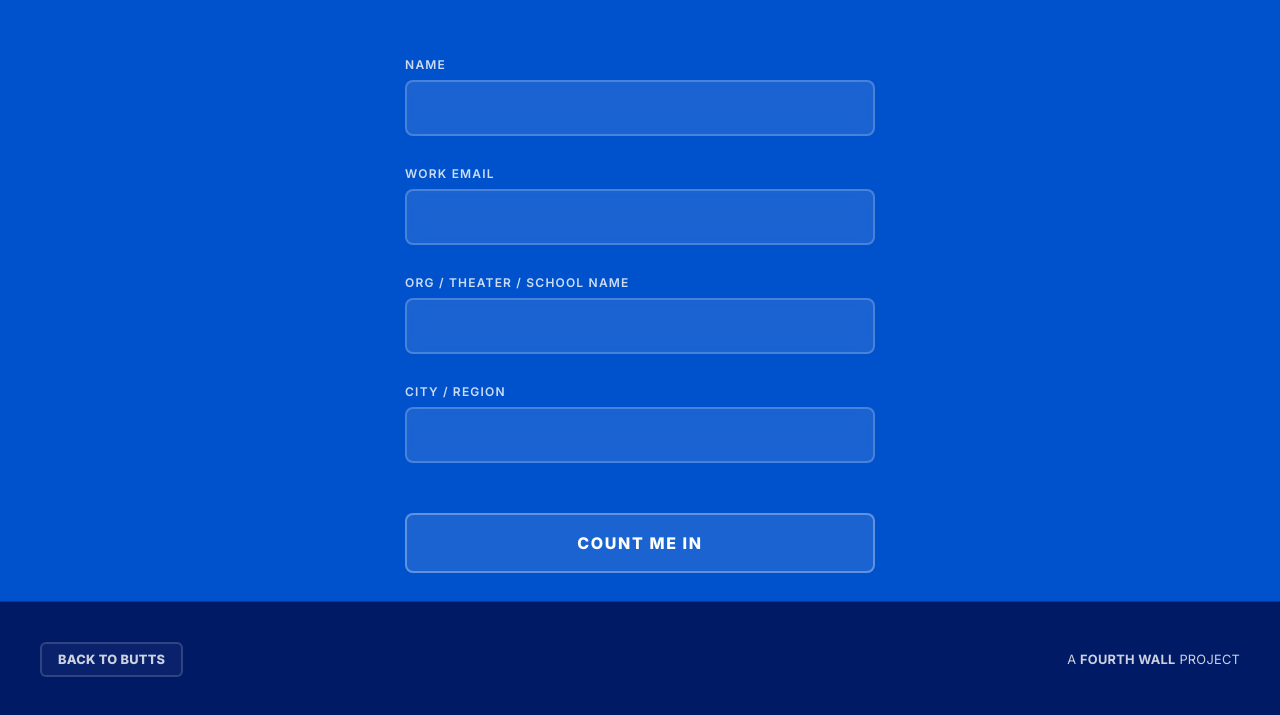
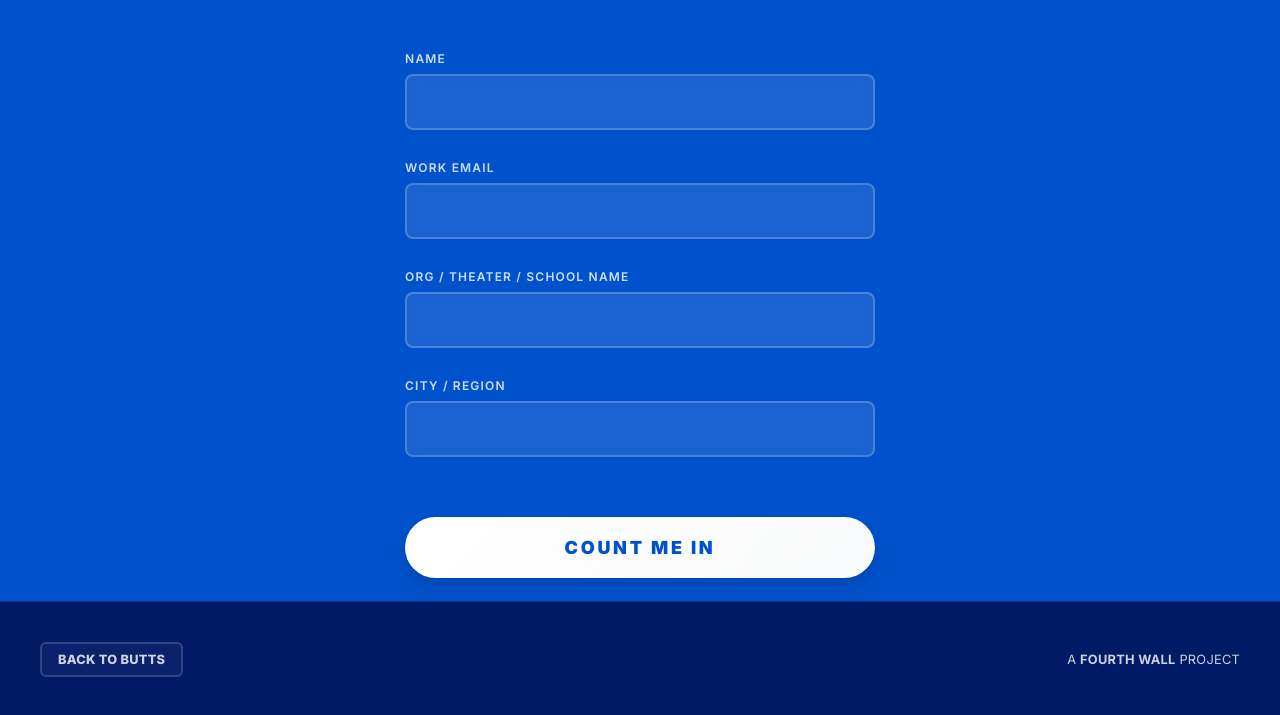
Before and after one commit to msrcreativeprojects/butts-dashboard, a website: page waitlist.html in a window 1280 px wide. Shown: the part 199-914 px from the top of the page. Drawn offline with Linux system fonts and the light colour scheme.

Commit message:
Redesign submit button with bold white gradient, pill shape, and smooth hover animations

```diff
--- a/style.css
+++ b/style.css
@@ -834,30 +834,53 @@
 }
 
 .submit-btn {
-  padding: 18px 32px;
-  font-size: 16px;
-  font-weight: 800;
+  width: 100%;
+  padding: 20px 32px;
+  font-size: 18px;
+  font-weight: 900;
   text-transform: uppercase;
-  letter-spacing: 0.1em;
-  color: var(--text);
-  background: rgba(255, 255, 255, 0.1);
-  border: 2px solid rgba(255, 255, 255, 0.3);
-  border-radius: 8px;
+  letter-spacing: 0.15em;
+  color: var(--blue);
+  background: linear-gradient(135deg, #ffffff 0%, #f8f9fa 100%);
+  border: none;
+  border-radius: 50px;
   cursor: pointer;
-  transition: all 0.2s ease;
+  transition: all 0.3s cubic-bezier(0.4, 0, 0.2, 1);
   font-family: "Inter", -apple-system, system-ui, sans-serif;
-  margin-top: 20px;
+  margin-top: 30px;
   position: relative;
   overflow: hidden;
+  box-shadow:
+    0 10px 25px rgba(0, 0, 0, 0.1),
+    0 4px 8px rgba(0, 0, 0, 0.05);
 }
 
 .submit-btn:hover {
-  background: rgba(255, 255, 255, 0.2);
-  transform: translateY(-2px);
+  transform: translateY(-4px) scale(1.02);
+  box-shadow:
+    0 20px 40px rgba(0, 0, 0, 0.15),
+    0 8px 16px rgba(0, 0, 0, 0.1);
+  background: linear-gradient(135deg, #ffffff 0%, #ffffff 100%);
 }
 
 .submit-btn:active {
-  transform: translateY(0);
+  transform: translateY(-2px) scale(1.01);
+  transition: all 0.1s ease;
+}
+
+.submit-btn::before {
+  content: '';
+  position: absolute;
+  top: 0;
+  left: -100%;
+  width: 100%;
+  height: 100%;
+  background: linear-gradient(90deg, transparent, rgba(255, 255, 255, 0.6), transparent);
+  transition: left 0.5s;
+}
+
+.submit-btn:hover::before {
+  left: 100%;
 }
 
 .btn-loading {
```
